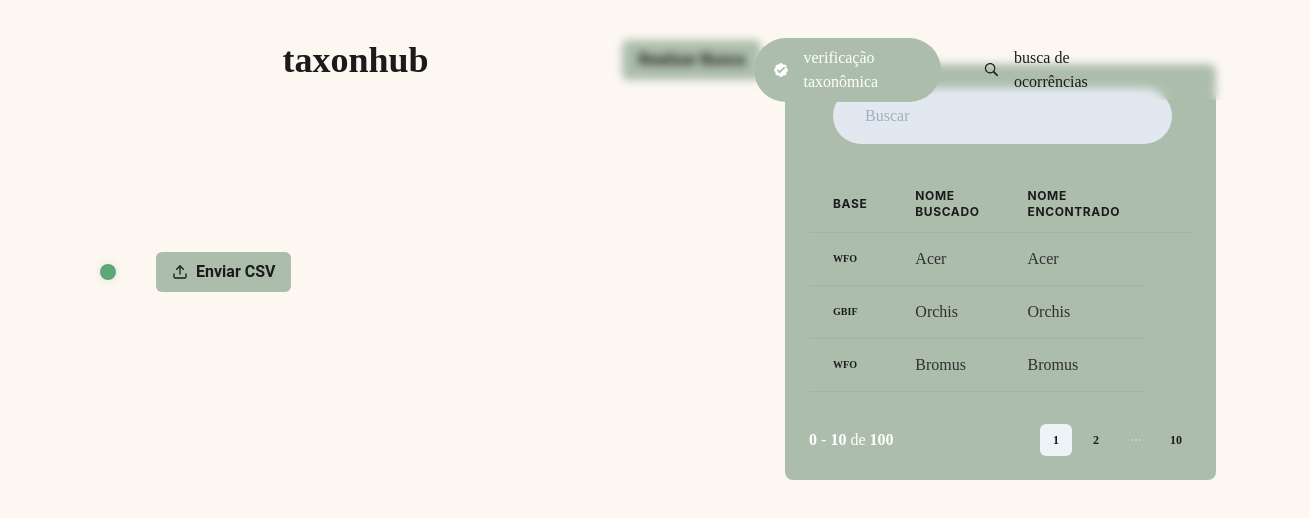
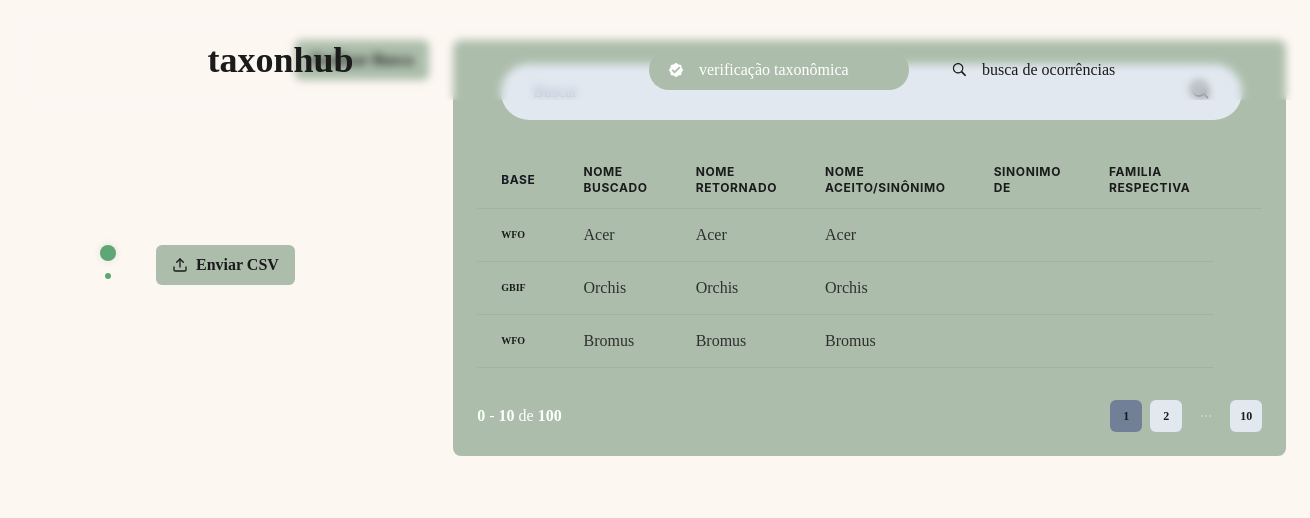
Before and after one commit to reginaldo-pro/taxonhub_2022, a Next.js app in the folder front-end/: page /taxonomies in a window 1280 px wide. Shown: the top 518 px of the page, 1310 px wide, since content can reach past the window. Built offline with nearby package versions, Linux system fonts and the light colour scheme.

Commit message:
refactor: 💡 General styles adjust to taxonomy-screen

```diff
--- a/front-end/src/components/CustomButton/index.tsx
+++ b/front-end/src/components/CustomButton/index.tsx
@@ -14,7 +14,7 @@ export function CustomButton({children, onClick, icon,  ...rest}: ButtonProps) {
       {...rest}
       leftIcon={icon && <Icon as={icon} />}
         onClick={onClick}
-      fontFamily={"Roboto"}
+      fontFamily={"Poppins"}
         bgColor="green.light"
         _hover={{
             bg: "#ACBEA1",
--- a/front-end/src/components/Navbar/ActiveLink/ActiveLink.tsx
+++ b/front-end/src/components/Navbar/ActiveLink/ActiveLink.tsx
@@ -38,6 +38,7 @@ export function ActiveLink({
         borderRadius="full"
         _hover={!isActive ? { bg: "gray.100" } : {}}
         bg={isActive ? "green.light" : "transparent"}
+        minW={"260px"}
       >
         {cloneElement(children, {
           color: isActive ? "white" : "gray.primary",
--- a/front-end/src/components/Navbar/index.tsx
+++ b/front-end/src/components/Navbar/index.tsx
@@ -37,13 +37,13 @@ export function Navbar({ children }: NavProps) {
                             TextDecoration: "none",
                         }}
                     >
-                        <Text fontSize={{ base: "2xl", sm: "3xl", md: "4xl" }} fontWeight={"bold"} ml={{ base: '10px', sm: '10px', md: "40px", lg: "80px", xl: "100px" }}>
+                        <Text fontSize={{ base: "2xl", sm: "3xl", md: "4xl" }} fontWeight={"bold"}>
                             taxonhub
                         </Text>
                     </Link>
                 </Flex>
-                <Flex justify={"flex-end"} justifyContent={"center"} flexDir="column" align="center" w={{ base: "80%", sm: '50%', md: "40%", lg: "40%", xl: "30%" }} h="100%"  >
-                    <Stack mt="5" columnGap={{ sm: "8px", lg: "15px" }} direction="row">
+                <Flex justify={"flex-end"} justifyContent={"center"} flexDir="column" align="center" w={{ base: "40%", sm: '50%', md: "40%", lg: "40%", xl: "30%" }} h="100%"  >
+                    <Stack mt="5" columnGap={{ sm: "8px", lg: "15px" }} direction={{ base: "column", lg: "row" }}>
                         {LinkItems.map((link) => (
                             <ActiveLink key={link.name} href={link.href}>
                                 <NavItem icon={link.icon}>
--- a/front-end/src/components/Pagination/PaginationItem.tsx
+++ b/front-end/src/components/Pagination/PaginationItem.tsx
@@ -19,7 +19,7 @@ export function PaginationItem({
                 w='4'
                 disabled
                 _disabled={{
-                    bgColor: 'yellow.orange',
+                    bgColor: 'gray.500',
                     cursor: 'default'
                 }}
                 _hover={{
@@ -35,9 +35,9 @@ export function PaginationItem({
             size='sm'
             fontSize='xs'
             w='4'
-            bg='yellow.light'
+            bg='gray.200'
             _hover={{
-                bg: 'yellow.skin'
+                bg: 'gray.300'
             }}
             onClick={() => onPageChange(number)}
         >
--- a/front-end/src/components/SearchBox/index.tsx
+++ b/front-end/src/components/SearchBox/index.tsx
@@ -23,14 +23,14 @@ export function SearchBox() {
             borderRadius="full"
         >
             <Input
-                color="dark.grey"
+                color="gray.primary"
                 variant="unstyled"
                 placeholder="Buscar"
                 _placeholder={{ color: "gray.400" }}
                 ref={searchInputRef}
             />
 
-            <Icon as={RiSearchLine} fontSize="20" color="dark.grey" />
+            <Icon as={RiSearchLine} fontSize="20" color="gray.primary" />
         </Flex>
     )
 }
--- a/front-end/src/components/Stepper/index.tsx
+++ b/front-end/src/components/Stepper/index.tsx
@@ -2,15 +2,18 @@ import { Box, Flex } from "@chakra-ui/react";
 import { ReactNode } from "react";
 
 interface StepperProps {
+    isLastStep: boolean;
+    height: string;
     children: ReactNode;
 }
 
-export function Stepper({ children }: StepperProps) {
+export function Stepper({isLastStep,height, children }: StepperProps) {
   return (
-    <Flex align="center" >
+    <Flex flexDir={"row"}>
+    <Flex align="center" justify={"flex-start"} flexDir={"column"}>
         <Flex
-            w="100%"
-            h="100%"
+            w="5px"
+            h="5px"
             bg="green.primary"
             borderRadius="8px"
             boxShadow="0px 0px 10px rgba(0, 0, 0, 0.1)"
@@ -18,9 +21,25 @@ export function Stepper({ children }: StepperProps) {
             flexDir="column"
             justifyContent="center"
             mr="10"
+            mb="3"
         >
         </Flex>
-            {children}
+        {!isLastStep && (
+            <Flex
+                w="3px"
+                h={height}
+                bg="green.primary"
+                borderRadius="8px"
+                p="3px"
+                flexDir="column"
+                justifyContent="flex-start"
+                mr="10"
+                mb="3"
+            >
+            </Flex>
+        )}
+    </Flex>
+    {children}
     </Flex>
   );
 }
--- a/front-end/src/components/TableComponent/index.tsx
+++ b/front-end/src/components/TableComponent/index.tsx
@@ -1,12 +1,7 @@
 import {
     Box,
     Flex,
-    Link,
-    Button,
-    Icon,
-    Checkbox,
     Td,
-    Text,
     Table,
     Tbody,
     Thead,
@@ -14,9 +9,7 @@ import {
     Tr,
     useBreakpointValue,
   } from "@chakra-ui/react";
-  import { RiAddLine, RiFileCopy2Fill } from "react-icons/ri";
   import { Pagination } from "../Pagination/index";
-  import NextLink from "next/link";
   import { useState } from "react";
   import { SearchBox } from "../SearchBox";
 import { TaxonomiesListProps } from "../../pages/taxonomies";
@@ -31,22 +24,11 @@ import { TaxonomiesListProps } from "../../pages/taxonomies";
     });
 
     return (
-      <Box {...rest}>
-        <Flex w="100%" my="6" maxW={1480} mx="auto" px="6">
+      <Box {...rest}  >
+        <Flex w="100%" maxW={1480} mx="auto" px="6" mb="10">
           <Box flex="1" borderRadius={8} bg="green.light" p="6">
             <Flex mb="8" justify="space-between" align="center">
               <SearchBox />
-              {/* <NextLink href={"/users/create"} passHref>
-                <Button
-                  as="a"
-                  size="md"
-                  fontSize="sm"
-                  bg="yellow.orange"
-                  leftIcon={<Icon as={RiAddLine} fontSize="20" />}
-                >
-                  Gerar relatório
-                </Button>
-              </NextLink> */}
             </Flex>
             <>
               <Table colorScheme="blackAlpha">
@@ -55,8 +37,11 @@ import { TaxonomiesListProps } from "../../pages/taxonomies";
                     <Th px={["4", "4", "6"]} color="gray.900" w="8">
                       Base
                     </Th>
-                    <Th color="gray.primary">Nome Buscado</Th>
-                    {isWideVersion && <Th color="gray.primary">Nome encontrado</Th>}
+                    <Th color="gray.primary">Nome buscado</Th>
+                    <Th color="gray.primary">Nome retornado</Th>
+                    {isWideVersion && <Th color="gray.primary">Nome aceito/sinônimo</Th>}
+                    {isWideVersion && <Th color="gray.primary">Sinonimo de</Th>}
+                    {isWideVersion && <Th color="gray.primary">Familia respectiva</Th>}
                     <Th w="8"></Th>
                   </Tr>
                 </Thead>
@@ -72,6 +57,15 @@ import { TaxonomiesListProps } from "../../pages/taxonomies";
                         <Td color={"gray.dark"} maxW={170}>
                           {item.returnedName}
                         </Td>
+                        {isWideVersion && <Td color={"gray.dark"} maxW={170}>
+                          {item.acceptedNameOrSynonym}
+                        </Td>}
+                        {isWideVersion && <Td color={"gray.dark"} maxW={170}>
+                          {item.synonymOf}
+                        </Td>}
+                        {isWideVersion && <Td color={"gray.dark"} maxW={170}>
+                          {item.respectiveFamily}
+                        </Td>}
                     </Tr>
                   ))}
                 </Tbody>
--- a/front-end/src/pages/_documents.tsx
+++ b/front-end/src/pages/_documents.tsx
@@ -8,7 +8,7 @@ export default class Document extends NextDocument {
                 <Head />
                 <link rel="preconnect" href="https://fonts.googleapis.com" />
                 <link rel="preconnect" href="https://fonts.gstatic.com" />
-                <link href="https://fonts.googleapis.com/css2?family=Oooh+Baby&family=Poppins:wght@400;500;600;700&display=swap" rel="stylesheet" />
+                <link href="https://fonts.googleapis.com/css2?family=Poppins:wght@400;500;700&display=swap" rel="stylesheet" />
                 <body>
                     <ColorModeScript />
                     <Main />
--- a/front-end/src/pages/ocurrencies.tsx
+++ b/front-end/src/pages/ocurrencies.tsx
@@ -1,7 +1,8 @@
 import { Flex } from '@chakra-ui/react'
 import type { NextPage } from 'next'
 
-const Search: NextPage = () => {
+const Ocurrency: NextPage = () => {
+
   return (
     <Flex>
         oi
@@ -9,4 +10,4 @@ const Search: NextPage = () => {
   )
 }
 
-export default Search
+export default Ocurrency
--- /dev/null
+++ b/front-end/src/services/api.ts
@@ -0,0 +1,5 @@
+import axios from 'axios';
+
+export const api = axios.create({
+    baseURL: 'https://localhost:3333',
+});
--- a/front-end/src/styles/globals.css
+++ b/front-end/src/styles/globals.css
@@ -2,7 +2,7 @@ html,
 body {
   padding: 0;
   margin: 0;
-  font-family: -apple-system, BlinkMacSystemFont, Segoe UI, Roboto, Oxygen,
+  font-family: -apple-system, BlinkMacSystemFont, Segoe UI, Poppins, Oxygen,
     Ubuntu, Cantarell, Fira Sans, Droid Sans, Helvetica Neue, sans-serif;
 }
 
```
